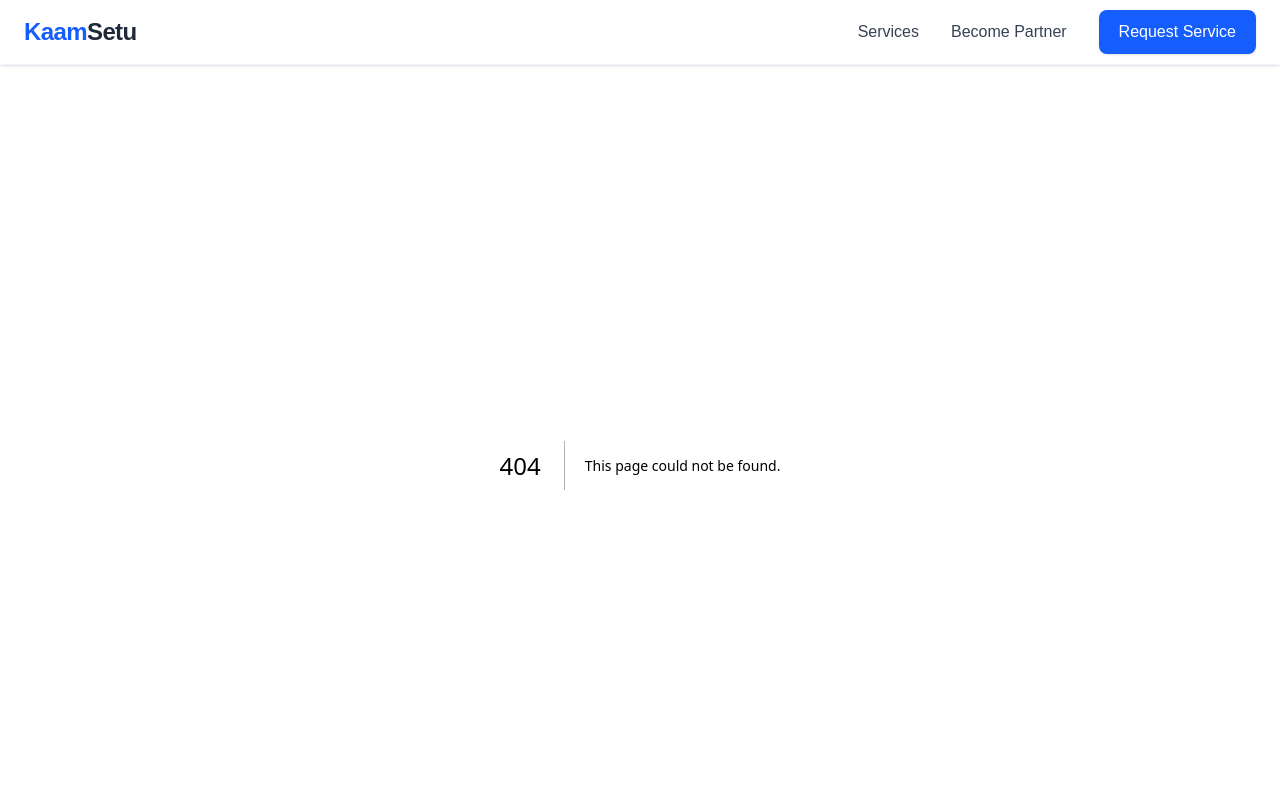
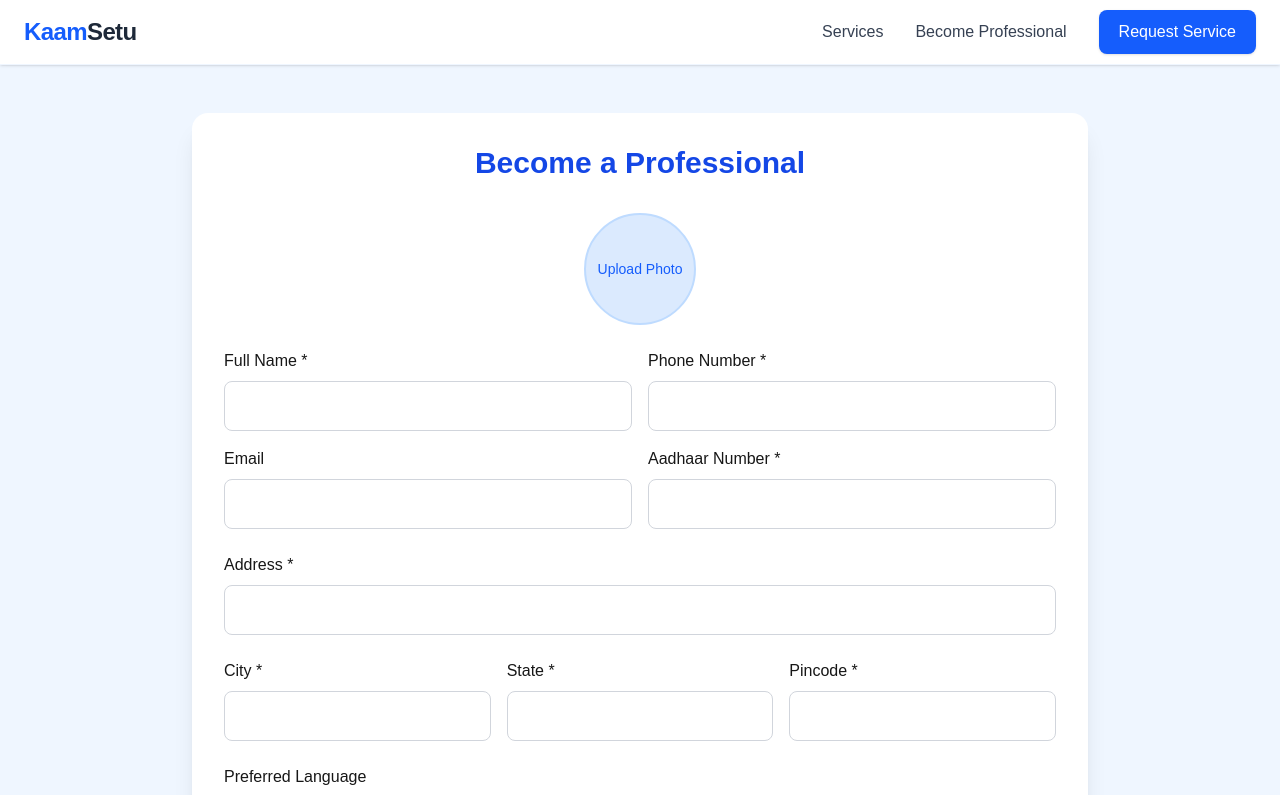
Before and after one commit to omnitekglobal/kaamsetunew, a Next.js app: page /professional/register in a window 1280 px wide. Before the commit this address had no page. Shown: the top 795 px of the page. Built offline with nearby package versions, Linux system fonts and the light colour scheme.

Commit message:
Professional

```diff
--- a/src/app/partner/register/page.js
+++ b/src/app/professional/register/page.js
@@ -3,7 +3,7 @@
 import { useState } from "react";
 import { useRouter } from "next/navigation";
 
-export default function PartnerRegisterPage() {
+export default function ProfessionalRegisterPage() {
   const router = useRouter();
 
   const servicesData = {
@@ -92,10 +92,10 @@ export default function PartnerRegisterPage() {
     e.preventDefault();
     if (!validate()) return;
 
-    const partnerId = "PR" + Math.floor(100000 + Math.random() * 900000);
+    const professionalId = "PR" + Math.floor(100000 + Math.random() * 900000);
 
     const query = new URLSearchParams({
-      partnerId,
+      professionalId,
       name: formData.name,
       phone: formData.phone,
       email: formData.email,
@@ -108,14 +108,14 @@ export default function PartnerRegisterPage() {
       services: formData.services.join(", "),
     }).toString();
 
-    router.push(`/partner/register/success?${query}`);
+    router.push(`/professional/register/success?${query}`);
   };
 
   return (
     <div className="min-h-screen bg-blue-50 py-12 px-4">
       <div className="max-w-4xl mx-auto bg-white rounded-2xl shadow-xl p-8">
         <h1 className="text-3xl font-bold text-blue-700 text-center mb-8">
-          Become a Partner
+          Become a Professional
         </h1>
 
         <form onSubmit={handleSubmit} className="space-y-6">
@@ -220,7 +220,7 @@ export default function PartnerRegisterPage() {
             type="submit"
             className="w-full bg-blue-600 text-white py-3 rounded-lg font-semibold hover:bg-blue-700 transition"
           >
-            Register as Partner
+            Register as Professional
           </button>
         </form>
       </div>
--- a/src/app/partner/register/success/SuccessContent.js
+++ b/src/app/professional/register/success/SuccessContent.js
@@ -6,7 +6,7 @@ import Link from "next/link";
 export default function SuccessContent() {
   const searchParams = useSearchParams();
 
-  const partnerId = searchParams.get("partnerId");
+  const professionalId = searchParams.get("professionalId");
   const name = searchParams.get("name");
   const phone = searchParams.get("phone");
   const email = searchParams.get("email");
@@ -27,7 +27,7 @@ export default function SuccessContent() {
         </div>
 
         <h1 className="mt-6 text-3xl font-bold text-center text-purple-700">
-          Partner Registration Successful!
+          Professional Registration Successful!
         </h1>
 
         <p className="mt-3 text-center text-gray-600">
@@ -35,8 +35,8 @@ export default function SuccessContent() {
         </p>
 
         <div className="mt-4 text-center">
-          <span className="text-sm text-gray-500">Partner ID</span>
-          <p className="text-lg font-bold text-purple-700">{partnerId}</p>
+          <span className="text-sm text-gray-500">Professional ID</span>
+          <p className="text-lg font-bold text-purple-700">{professionalId}</p>
         </div>
 
         <div className="mt-8 bg-purple-50 border border-purple-100 rounded-xl p-6 space-y-3 text-sm">
--- a/src/components/Navbar.js
+++ b/src/components/Navbar.js
@@ -24,8 +24,8 @@ export default function Navbar() {
               Services
             </Link>
 
-            <Link href="/partner/register" className="hover:text-blue-600 transition">
-              Become Partner
+            <Link href="/professional/register" className="hover:text-blue-600 transition">
+              Become Professional
             </Link>
 
             <Link
@@ -53,8 +53,8 @@ export default function Navbar() {
             <Link href="/services" onClick={() => setOpen(false)}>
               Services
             </Link>
-            <Link href="/partner/register" onClick={() => setOpen(false)}>
-              Become Partner
+            <Link href="/professional/register" onClick={() => setOpen(false)}>
+              Become Professional
             </Link>
             <Link
               href="/book-service"
--- a/src/components/landing/HeroSection.js
+++ b/src/components/landing/HeroSection.js
@@ -22,10 +22,10 @@ export default function HeroSection() {
             </Link>
 
             <Link
-              href="/partner/register"
+              href="/professional/register"
               className="border border-blue-600 text-blue-600 px-6 py-3 rounded-lg text-lg font-medium hover:bg-blue-50 transition text-center"
             >
-              Become a Partner
+              Become a Professional
             </Link>
           </div>
         </div>
```
Also changed, not shown: src/app/professional/register/success/page.js (renamed from src/app/partner/register/success/page.js).
